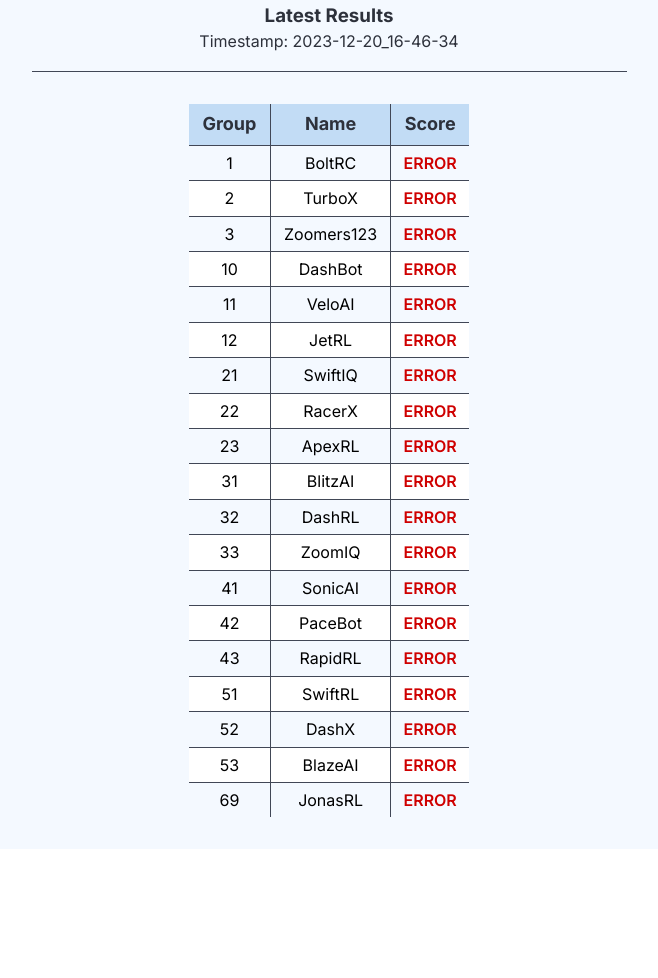
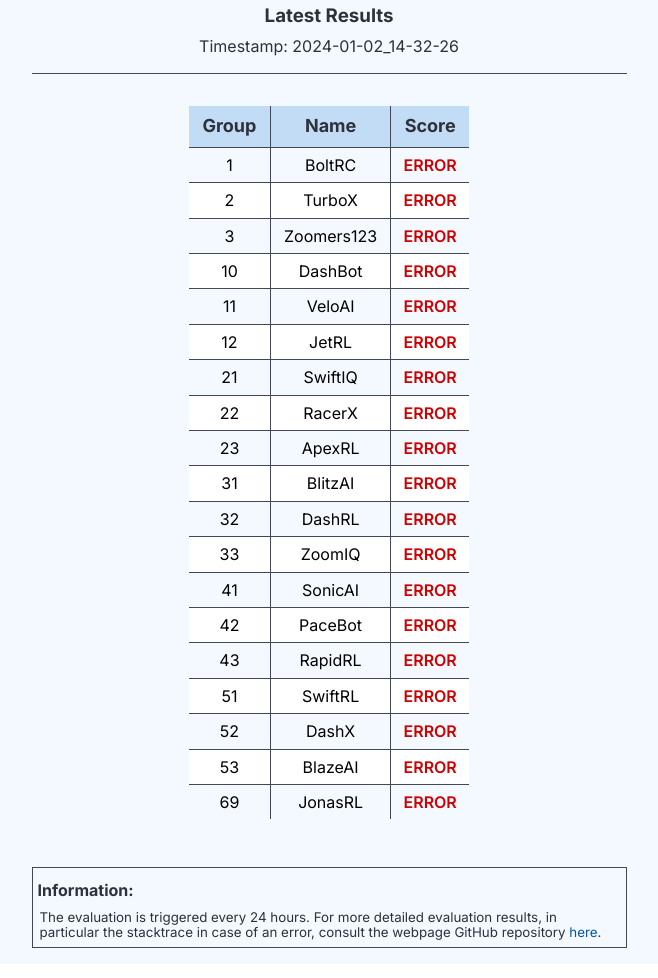
Before and after one commit to RLLBC-class-at-DSME/RLLBC-class-at-DSME.github.io, a plain HTML site: page index.html in a window 1280 px wide. Shown: the part 360-1338 px from the top of the page, without its empty margins (311-969 px from the left). Before the commit the page ends 1257 px from the top, so only its background shows below. Drawn offline with Linux system fonts and the light colour scheme.

Commit message:
Updated files.

```diff
--- a/eval_latest.json
+++ b/eval_latest.json
@@ -1,5 +1,5 @@
 {
-    "timestamp": "2023-12-20_16-46-34",
+    "timestamp": "2024-01-02_14-32-26",
     "groups": {
         "1": {
             "error": true,
--- a/index.html
+++ b/index.html
@@ -50,7 +50,7 @@
           </div>
           <h1 class="title-text">Car Racing Challenge</h1>
           <h3 class="subtitle-text">Latest Results</h3>
-          <span id=latest-timestamp class="info-text">Timestamp: 2023-10-17_13-15-10&nbsp;</span>
+          <span id=latest-timestamp class="info-text"><b>Timestamp:</b> 2023-10-17_13-15-10&nbsp;</span>
           <div class="data-container">
             <div class="scrollable-container">
               <div class="table-container-3col">
@@ -65,6 +65,13 @@
                   </table>
               </div>
             </div>
+            <div class="info-container">
+              <h4 class="subtitle-text">Information:</h4>
+              <p id=evaluation class="footer-text">
+                The evaluation is triggered every 24 hours. For more detailed evaluation results, in particular the stacktrace in case of an error, consult the webpage GitHub repository
+                <a href="https://github.com/RLLBC-class-at-DSME/RLLBC-class-at-DSME.github.io/blob/main/eval_latest.json" class="link-left">here</a>.
+              </p>
+            </div>
           </div>
         </div>
       </div>
--- a/page.css
+++ b/page.css
@@ -79,11 +79,18 @@
 .subtitle-text {
     color: var(--dl-color-text);
     padding-top: var(--dl-space-space-halfunit);
+    padding-bottom: var(--dl-space-space-halfunit);
 }
 .info-text {
     color: var(--dl-color-text);
-    padding: 5px;
+    padding: 2px;
 }
+.footer-text {
+    color: var(--dl-color-text);
+    padding: 2px;
+    font-size: smaller;
+}
+
 .data-container {
     width: 70%;
     height: auto;
@@ -122,6 +129,14 @@
     width: 100%;
     height: auto;
     border: 0px solid black;
+}
+.info-container {
+    align-self: center;
+    /*text-align: center;*/
+    width: 100%;
+    margin-top: var(--dl-space-space-twounits);
+    padding: 5px;
+    border: 1px solid var(--dl-color-decoration);
 }
 
 .best-eval {
```
